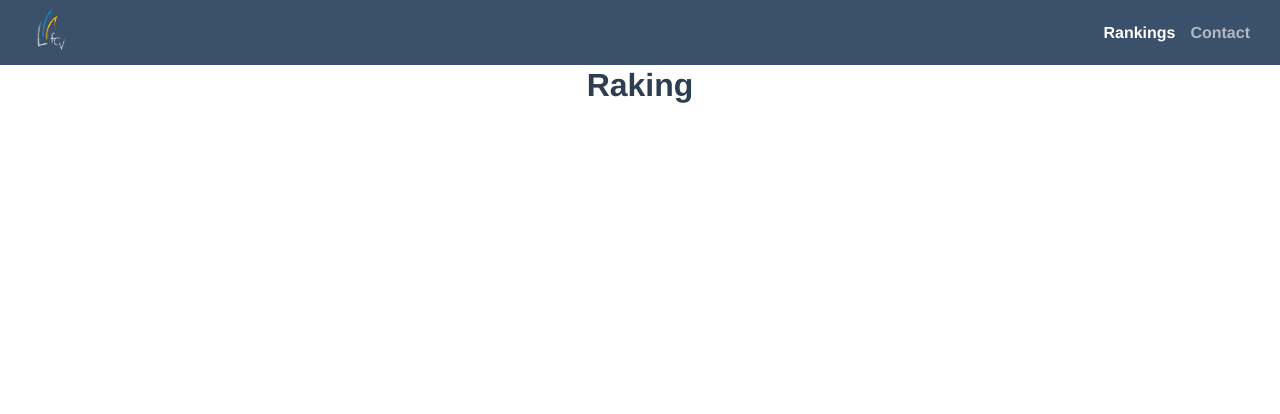
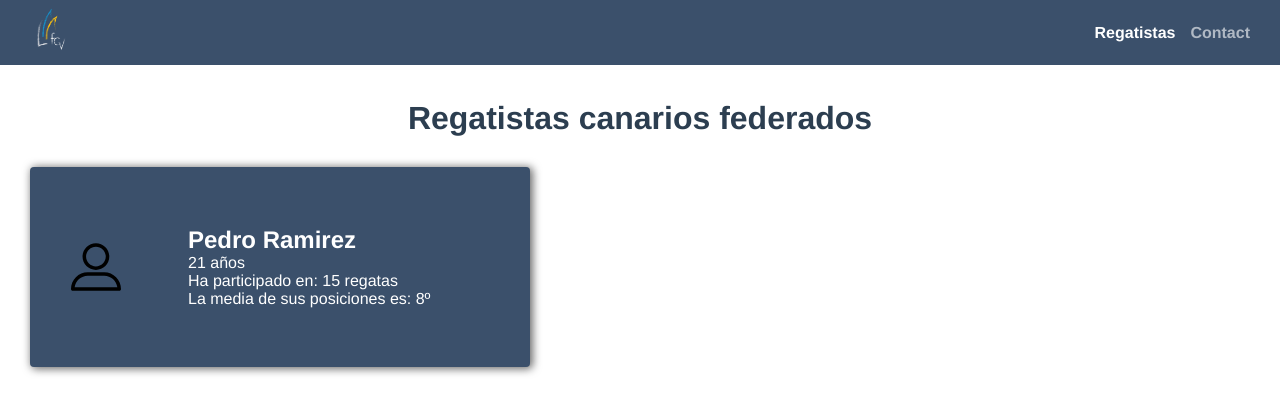
Before and after one commit to nestorhdez/regata-front, a Vue app: page /#/ in a window 1280 px wide. Shown: the top 414 px of the page. Built offline with nearby package versions, Linux system fonts and the light colour scheme.

Commit message:
Template of cards added.

```diff
--- a/src/App.vue
+++ b/src/App.vue
@@ -3,7 +3,7 @@
     <div id="nav">
       <router-link to="/"><img id="logo" src="./assets/fcv-logo.png" alt="Logotipo"></router-link>
       <div id="links-container">
-        <router-link to="/">Rankings</router-link>
+        <router-link to="/">Regatistas</router-link>
         <router-link to="/contact">Contact</router-link>
       </div>
     </div>
--- a/src/views/Home.vue
+++ b/src/views/Home.vue
@@ -1,6 +1,15 @@
 <template>
   <div class="home">
-    <h1>Raking</h1>
+    <h1>Regatistas canarios federados</h1>
+    <div class="profile">
+      <img class="profile-image" src="../assets/profile.svg" alt="profile image">
+      <div class="profile-info">
+      <h2>Pedro Ramirez</h2>
+        <span>21 años</span>
+        <span>Ha participado en: 15 regatas</span>
+        <span>La media de sus posiciones es: 8º</span>
+      </div>
+    </div>
   </div>
 </template>
 
@@ -15,6 +24,36 @@ export default {
 
 <style scoped>
   .home {
-    padding-top: 67px;
+    padding-top: 100px;
+  }
+
+  .profile {
+    display: flex;
+    align-items: center;
+    justify-content: space-between;
+    flex-wrap: wrap;
+    padding: 20px;
+    background-color: #3b506b;
+    color: white;
+    width: 500px;
+    height: 200px;
+    margin: 30px;
+    border-radius: 4px;
+    box-shadow: 2px 1px 8px 1px rgba(0, 0, 0, 0.58);
+  }
+
+  .profile-image {
+    width: 50px;
+    height: 50px;
+    flex-basis: 20%;
+  }
+
+  .profile-info {
+    flex-basis: 70%;
+    text-align: left;
+  }
+
+  span {
+    display: block;
   }
 </style>
```
Also changed, not shown: src/assets/profile.svg (added).
